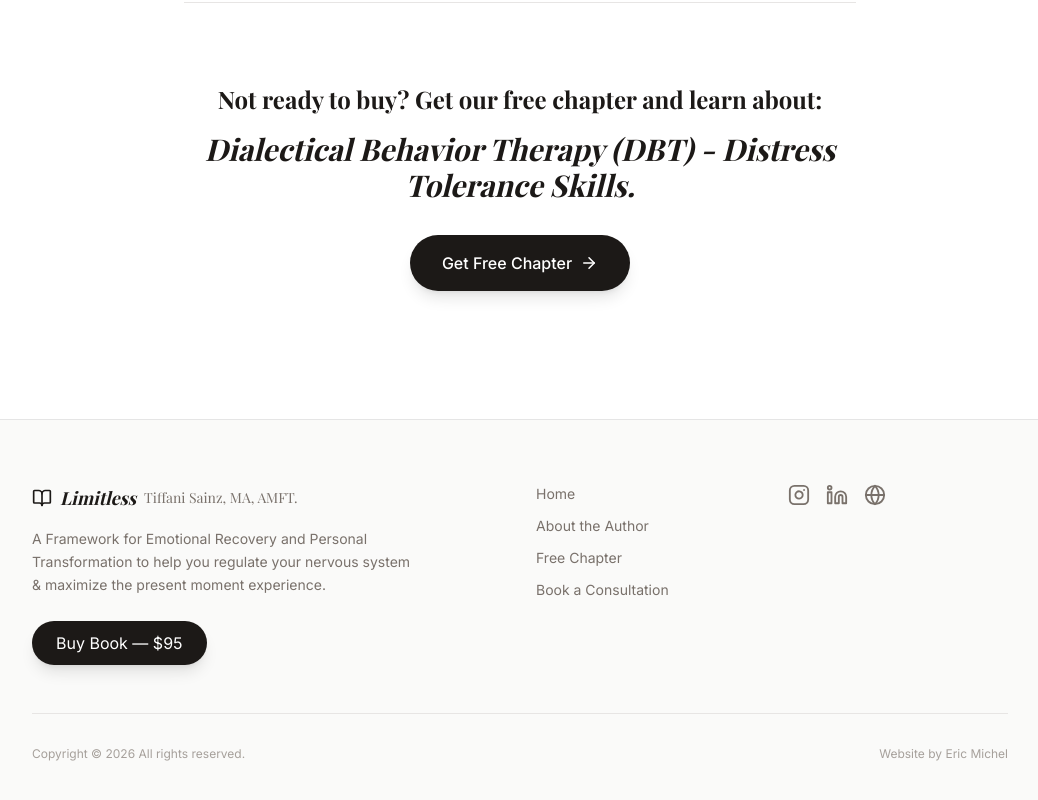
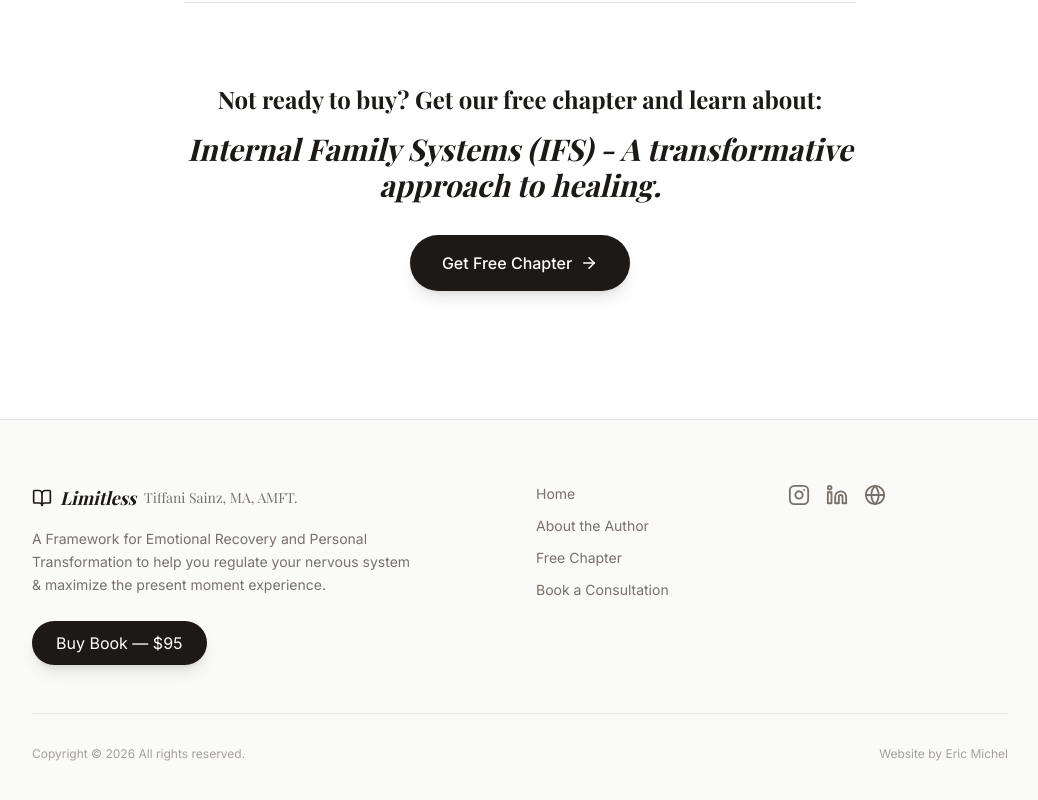
Before and after one commit to mobeloper/BookStore, a React (Vite) app: page / in a window 1280 px wide. Shown: the part 8309-9109 px from the top of the page, without its empty margins (120-1158 px from the left). Built offline with nearby package versions, Linux system fonts and the light colour scheme; a web font is replaced by a local one.

Commit message:
feat: update free chapter content to IFS
Replace DBT focus with Internal Family Systems (IFS) across the landing page and form to reflect updated course material.

```diff
--- a/src/pages/FreeChapterForm.tsx
+++ b/src/pages/FreeChapterForm.tsx
@@ -18,7 +18,7 @@ export default function FreeChapterForm() {
         <h1 className="text-3xl md:text-4xl font-serif font-bold text-center text-stone-900 mb-8">
           Get Your Free Chapter
         </h1>
-        <h2 className="text-3xl md:text-4xl font-serif text-base font-bold text-center italic mb-8">Dialectical Behavior Therapy (DBT) - Distress Tolerance Skills.</h2>
+        <h2 className="text-3xl md:text-4xl font-serif text-base font-bold text-center italic mb-8">Internal Family Systems (IFS) - A transformative approach to healing.</h2>
 
         <div ref={containerRef} className="w-full pb-[100px]">
           {/* Jotform embed will be injected here */}
--- a/src/pages/Landing.tsx
+++ b/src/pages/Landing.tsx
@@ -769,7 +769,7 @@ export default function Landing() {
       <section id="free-chapter" className="py-20 bg-white px-4 md:px-6">
         <div className="max-w-2xl mx-auto text-center border-t border-stone-200 pt-20">
           <h2 className="text-2xl font-serif font-bold text-stone-900 mb-4">Not ready to buy? Get our free chapter and learn about:</h2>
-          <h2 className="text-3xl font-serif font-bold italic text-stone-900 mb-8">Dialectical Behavior Therapy (DBT) - Distress Tolerance Skills.</h2>
+          <h2 className="text-3xl font-serif font-bold italic text-stone-900 mb-8">Internal Family Systems (IFS) - A transformative approach to healing.</h2>
 
           <div className="mb-12">
             <Link to="/free-chapter-form" className="inline-flex items-center justify-center gap-2 bg-stone-900 text-white px-8 py-4 rounded-full font-medium hover:bg-stone-800 transition-colors shadow-lg">
```
